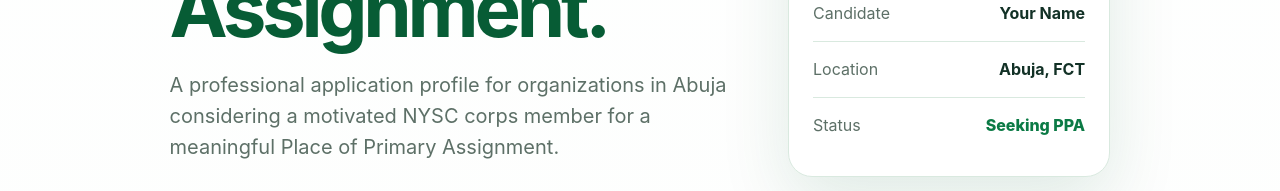
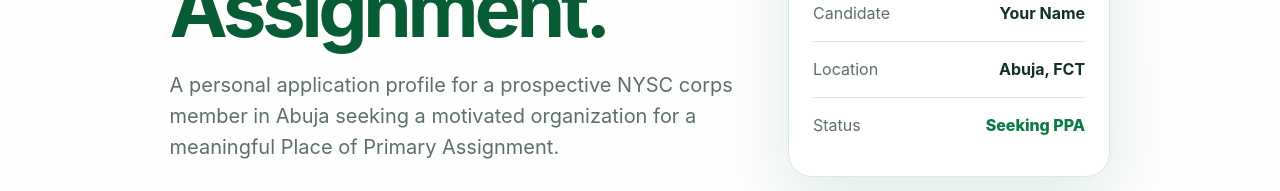
Before and after one commit to 9RA9/99A, a plain HTML site: page index.html in a window 1280 px wide. Shown: the part 458-649 px from the top of the page. Drawn offline with Linux system fonts and the light colour scheme.

Commit message:
Refine NYSC PPA hero application profile wording

```diff
--- a/index.html
+++ b/index.html
@@ -21,7 +21,7 @@ footer{padding:35px 7%;color:#718278;border-top:1px solid var(--line);text-align
 </head>
 <body>
 <nav><div class="logo">PPA / ABUJA</div><div><a class="navlink" href="#about">About</a><a class="navlink" href="#skills">Skills</a><a class="navlink" href="#cv">CV</a><a class="navlink" href="#contact">Contact</a></div></nav>
-<header class="hero"><div><div class="eyebrow">NYSC Place of Primary Assignment</div><h1>Request for NYSC Place of Primary Assignment.</h1><p class="lead">A professional application profile for organizations in Abuja considering a motivated NYSC corps member for a meaningful Place of Primary Assignment.</p><div class="buttons"><a class="btn primary" href="#contact">Request My PPA</a><button class="btn secondary" type="button" onclick="openApproval()">Approve Request for PPA</button></div></div><div class="profile" id="profileCard"><div class="mark"><div class="octo">🐙</div><div class="eyes"><div class="eye"><span class="pupil"></span></div><div class="eye"><span class="pupil"></span></div></div></div><div class="mini"><span class="muted">Candidate</span><strong>Your Name</strong></div><div class="mini"><span class="muted">Location</span><strong>Abuja, FCT</strong></div><div class="mini"><span class="muted">Status</span><strong class="status">Seeking PPA</strong></div></div></header>
+<header class="hero"><div><div class="eyebrow">NYSC Place of Primary Assignment</div><h1>Request for NYSC Place of Primary Assignment.</h1><p class="lead">A personal application profile for a prospective NYSC corps member in Abuja seeking a motivated organization for a meaningful Place of Primary Assignment.</p><div class="buttons"><a class="btn primary" href="#contact">Request My PPA</a><button class="btn secondary" type="button" onclick="openApproval()">Approve Request for PPA</button></div></div><div class="profile" id="profileCard"><div class="mark"><div class="octo">🐙</div><div class="eyes"><div class="eye"><span class="pupil"></span></div><div class="eye"><span class="pupil"></span></div></div></div><div class="mini"><span class="muted">Candidate</span><strong>Your Name</strong></div><div class="mini"><span class="muted">Location</span><strong>Abuja, FCT</strong></div><div class="mini"><span class="muted">Status</span><strong class="status">Seeking PPA</strong></div></div></header>
 <section id="about"><h2 class="section-title">About the Candidate</h2><div class="card"><p class="muted">I am seeking an NYSC Place of Primary Assignment in Abuja where I can apply my academic training, contribute to organizational goals, develop practical experience and deliver dependable work.</p><p class="muted">This page is designed as a direct professional profile for prospective PPA organizations. Candidate-specific education, experience and achievements will be populated from the CV.</p></div></section>
 <section><h2 class="section-title">Education & Qualifications</h2><div class="grid"><div class="card"><h3>Course of Study</h3><p class="muted">Chemical Engineering</p></div><div class="card"><h3>Year of Graduation</h3><p class="muted">2025</p></div><div class="card"><h3>NYSC Profile</h3><p class="muted">Seeking a Place of Primary Assignment in Abuja, FCT.</p></div></div></section>
 <section id="skills"><h2 class="section-title">Core Skills</h2><div class="card"><span class="tag">AI Mastery</span><span class="tag">Leadership</span><span class="tag">Teamwork</span><span class="tag">Communication</span><span class="tag">Problem Solving</span><span class="tag">Critical Thinking</span><span class="tag">Research & Analysis</span><span class="tag">Digital Skills</span><span class="tag">Chemical Engineering</span><span class="tag">Process Analysis</span><span class="tag">Technical Problem Solving</span><span class="tag">Data Analysis</span><span class="tag">Project Coordination</span><span class="tag">Adaptability</span><span class="tag">Time Management</span><span class="tag">Professional Development</span></div></section>
```
